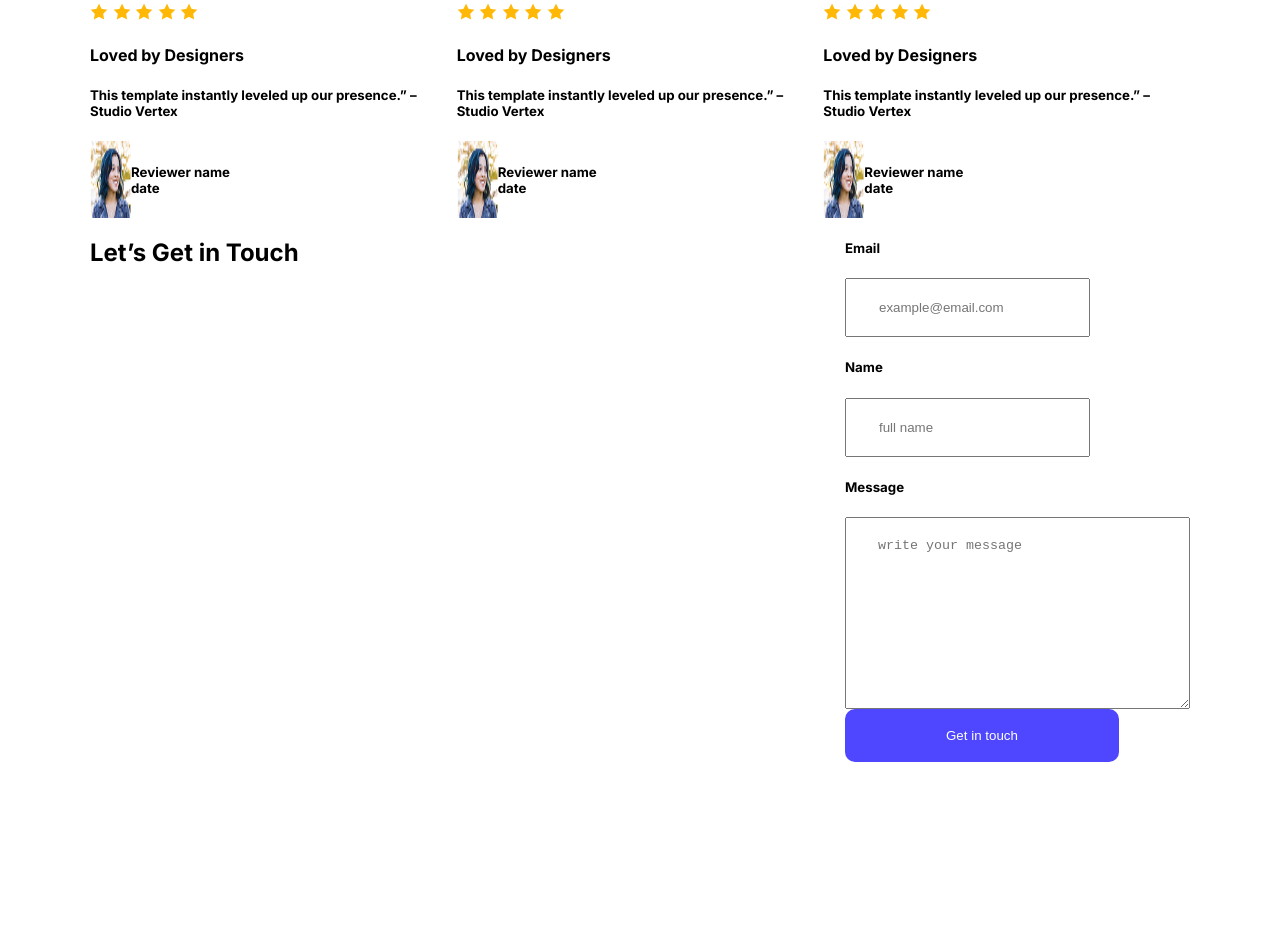
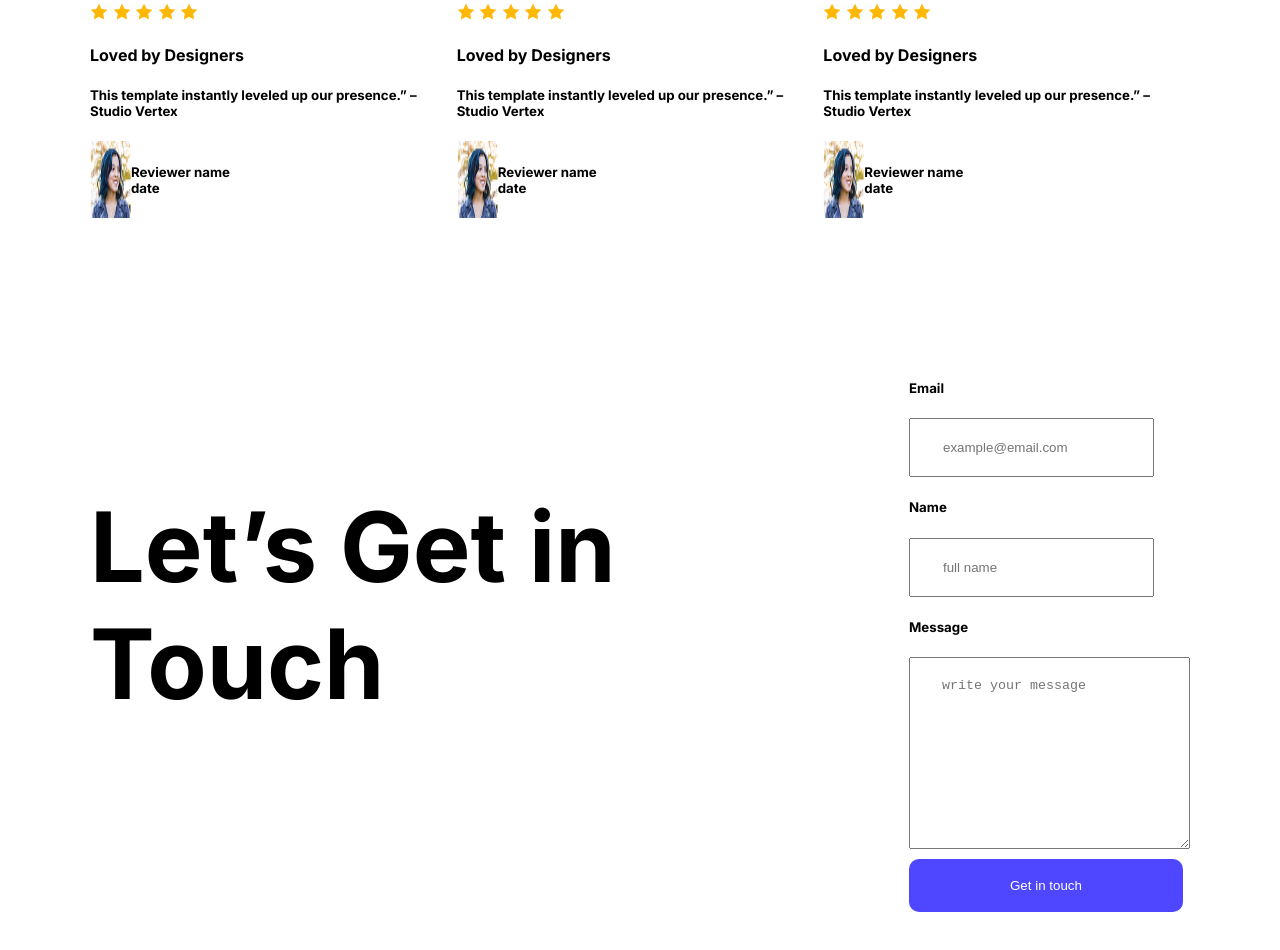
Before and after one commit to Fahimpro-jpg/my-assignment-01, a plain HTML site: page index.html in a window 1280 px wide. Shown: the part 2071-3021 px from the top of the page. Before the commit the page ends 2841 px from the top, so only its background shows below. Drawn offline with Linux system fonts and the light colour scheme.

Commit message:
finished the form task

```diff
--- a/index.html
+++ b/index.html
@@ -115,7 +115,7 @@
     <main>
         <section class="section-boss">
             <div class="column-form">
-                <h2 class="form-title">Let’s Get in Touch</h2>
+                <h2 class="form-title">Let’s Get in<br>Touch</h2>
             </div>
             <div class="form-description">
                 <h5>Email</h5>
@@ -123,7 +123,7 @@
                 <h5>Name</h5>
                 <input type="text" name="" id="" placeholder="full name">
                 <h5>Message</h5>
-                <textarea name="" id="" cols="33" rows="10" placeholder="write your message"></textarea>
+                <textarea name="" id="" cols="25" rows="10" placeholder="write your message"></textarea>
                 <input class="btn-primary-pro" type="submit" value="Get in touch">
             </div>
         </section>
--- a/styles/assignment.css
+++ b/styles/assignment.css
@@ -156,6 +156,11 @@ header{
         padding: 20px 32px 20px 32px;
 
      }
+     .form-title{
+        font-size: 97px;
+        font-weight: bold;
+       margin-top:270px;
+     }
 
      .btn-primary-pro{
         background-color: #4E47FF;
@@ -163,4 +168,11 @@ header{
     border-radius: 10px;
     border: none;
     padding: 19px 101px 19px 101px;
+    margin-top: 10px;
      }
+
+     .form-description{
+        margin-top: 140px;
+        margin-bottom: 140px;
+        gap: 15px;
+     }
```
